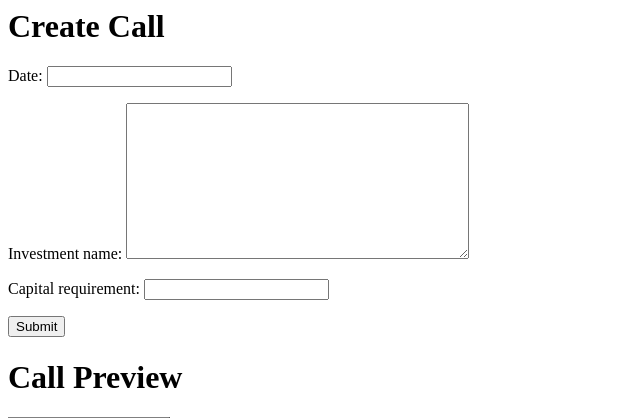
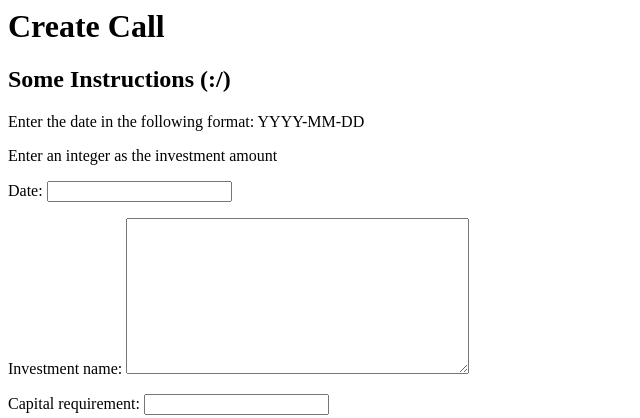
Before and after one commit to CMNicol/capital-call, a Django app: page /create_call in a window 1280 px wide. Shown: the top 418 px of the page, without its empty margins (0-640 px from the left). Run offline with Django 3.2, Linux system fonts and the light colour scheme.

Commit message:
add intructions for form entries

```diff
--- a/capital_call/app/templates/create_call.html
+++ b/capital_call/app/templates/create_call.html
@@ -1,5 +1,8 @@
 <h1>Create Call</h1>
 {% if call == None %}
+<h2>Some Instructions (:/)</h2>
+<p>Enter the date in the following format: YYYY-MM-DD</p>
+<p>Enter an integer as the investment amount</p>
 <form action="{% url 'create_call' %}" method="post">
     {% csrf_token %}
     {{ form.as_p }}
```
